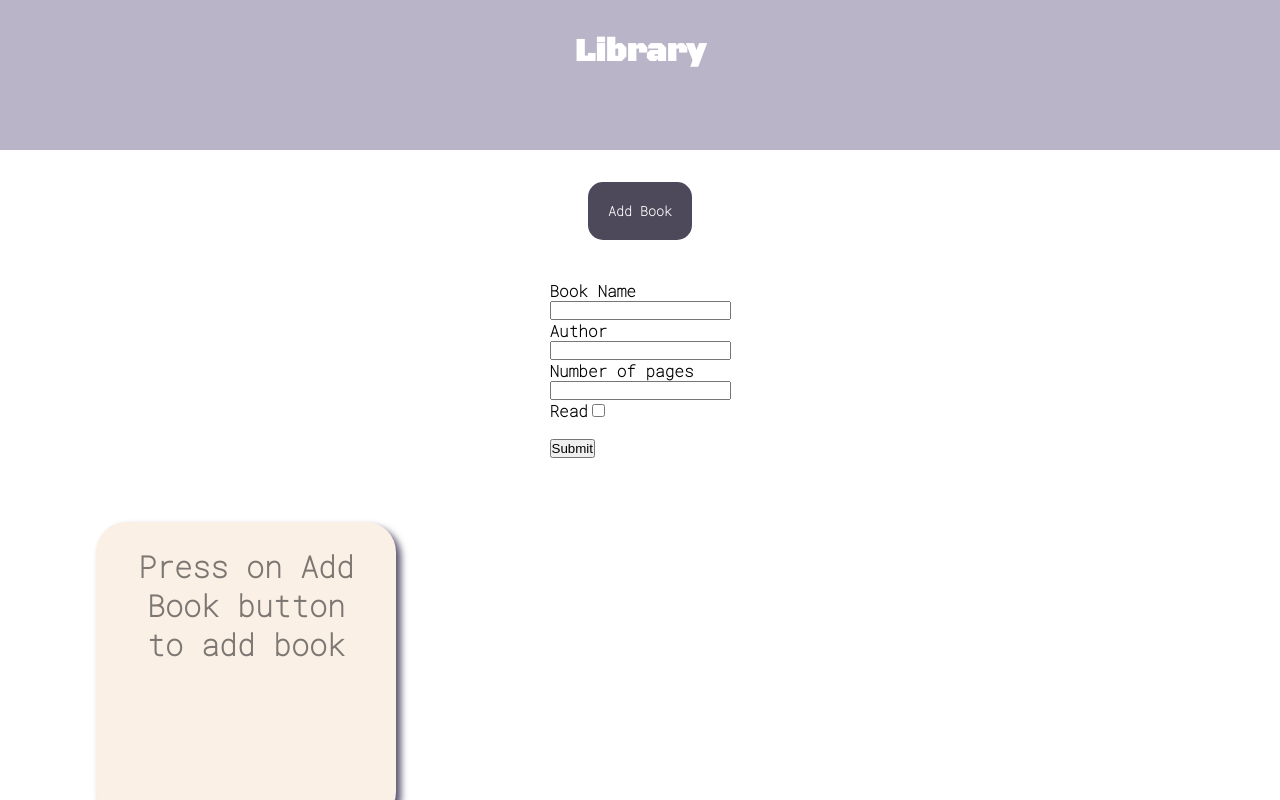
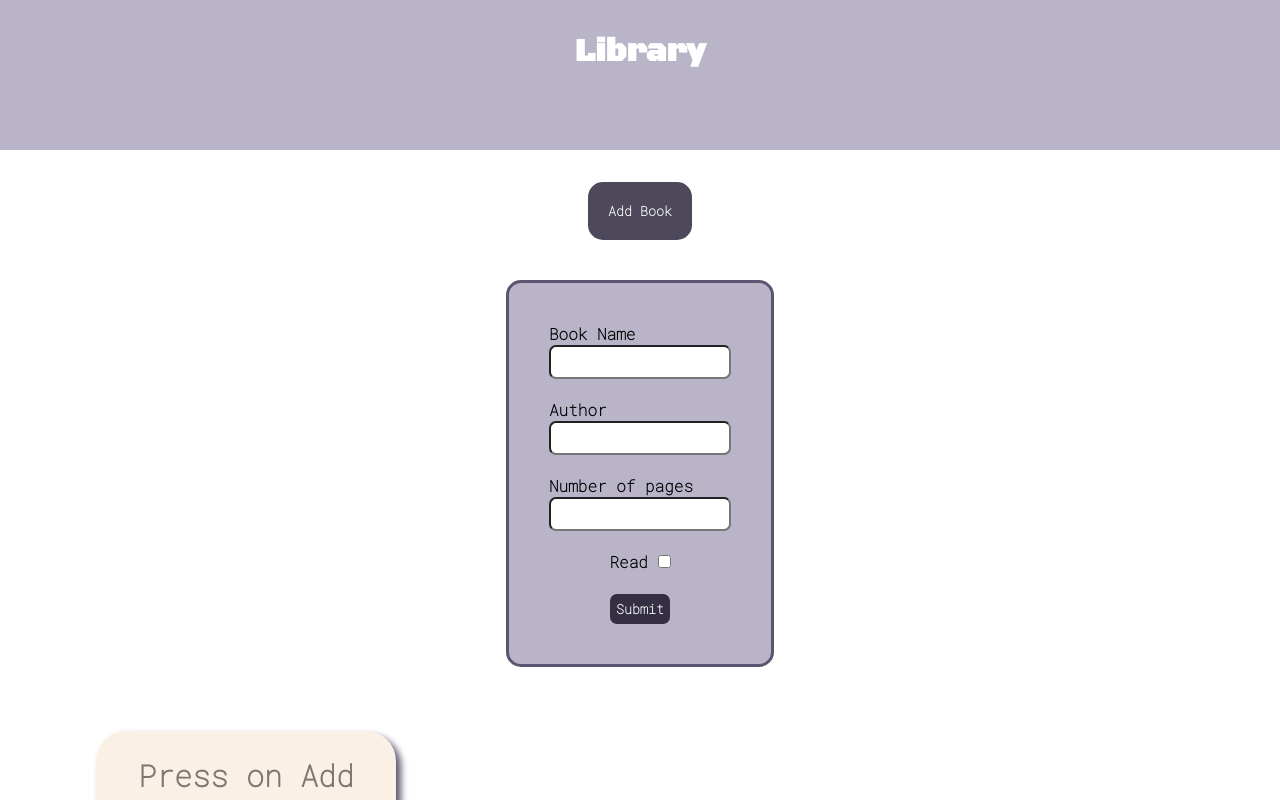
Before and after one commit to Susekh/library, a plain HTML site: page index.html in a window 1280 px wide. Both pictures are taken after a click on the button "Add Book". Shown: the top 800 px of the page. Drawn offline with Linux system fonts and the light colour scheme.

Commit message:
Added more visual & alignment improvements to fomrs & footer

```diff
--- a/index.html
+++ b/index.html
@@ -21,21 +21,21 @@
                     <input id="author" type="text"><br>
                     <label for="book-pages">Number of pages<br></label>
                     <input id="book-pages" type="number"><br>
-                    <label for="read">Read</label>
-                    <input id="read" type="checkbox"><br><br>
-                    <input type="submit">
+                    <div style="margin: 0 auto 0 auto; font-family: 'Roboto Mono', monospace; font-weight: bold;">
+                        <label  for="read">Read</label>
+                        <input id="read" type="checkbox"><br><br>
+                    </div>
+                    <input class="submit-btn" type="submit">
                 </form>
             </div>
             <div class="book-cards">
                 <div class="card">
-                    <h3>Press on Add Book button to add book</h2>
+                    <h3>Press on Add Book button to a  add book</h3>
                 </div>
             </div>
             <div class="footer">
                 <h3>@Susekh</h3>
             </div>
     </div>
-
-
 </body>
 </html>
--- a/script.js
+++ b/script.js
@@ -36,6 +36,13 @@ function render(){
             <button onclick="removeBook(${i})">remove</button>
 
         `;
+        addForm.style.display= "none";
+        libraryCard.appendChild(bookCard);
+    }
+    if(myLibrary.length == 0){
+        let bookCard = document.createElement("div");
+        bookCard.setAttribute("class", "card");
+        bookCard.innerHTML = `<h3>Press on Add Book button to a add book</h3>`
         libraryCard.appendChild(bookCard);
     }
 }
@@ -55,20 +62,22 @@ function addBookToLibrary() {
 
 
 
-//add button//
+//add button
 let addBtn = document.querySelector(".add-book > button");
 let addForm = document.getElementById("add-book-form")
 addBtn.addEventListener("click", () => {
-    addForm.style.display = "block"
+    addForm.style.display = "grid"
 })
 
 
-//remove button//
+//remove button
 function removeBook(index){
     myLibrary.splice(index, 1);
     render();
 }
 
+//making submit button functional
+
 document.getElementById("add-book-form").addEventListener("submit", () => {
     event.preventDefault();
     addBookToLibrary();
--- a/style.css
+++ b/style.css
@@ -12,6 +12,22 @@ html, body{
     width: 100%;
 }
 
+
+/* customizing the scroll bar */
+*::-webkit-scrollbar{
+    width: 5px;
+}
+
+*::-webkit-scrollbar-track{
+    background: #FAF0E6;
+}
+
+*::-webkit-scrollbar-thumb{
+    background-color: #5C5470;
+    border-radius: 15px;
+}
+
+/*working on top bar*/
 .top-bar{
     padding: 2em;
     background-color:#B9B4C7 ;
@@ -25,6 +41,9 @@ html, body{
     font-family: 'Black Ops One' , cursive;
 
 }
+
+/*add book button and form part*/
+
 .add-book{
     display: flex;
     flex-direction: column;
@@ -46,6 +65,43 @@ html, body{
     margin-bottom: 3em;
 }
 
+
+
+#add-book-form{
+    border: 3px solid #5C5470;
+    padding: 40px;
+    gap: 1px;
+    border-radius: 15px;
+    background-color: #B9B4C7;
+}
+
+
+
+#add-book-form > label,input{
+    font-family: 'Roboto Mono', monospace;
+    font-weight: bold;
+
+}
+
+#add-book-form > input{
+    padding: 6px;
+    border-radius: 7px;
+}
+
+.submit-btn{
+    background-color: #352F44;
+    color: white;
+    margin: 0 auto 0 auto;
+    width: 60px;
+    border-style: none;
+    cursor: pointer;
+
+}
+
+
+
+/* cards of books part */
+
 .book-cards{
     padding: 2em;
     padding-left: 6em;
@@ -54,6 +110,7 @@ html, body{
     grid-template-columns: repeat(3,1fr);
     row-gap: 5em;
     column-gap: 2em;
+    margin-bottom: 5%;
 }
 
 .card{
@@ -96,21 +153,10 @@ html, body{
     margin-top: auto;
     height: 50px;
     padding: 10px;
-    background-color: #352F44;
+    background-color: #B9B4C7;
 }
 
 .footer > h3{
     text-align: center;
     color: white;
 }
-
-
-
-
-
-
-#add-book-form > label{
-    font-family: 'Roboto Mono', monospace;
-    font-weight: bold;
-
-}
```
